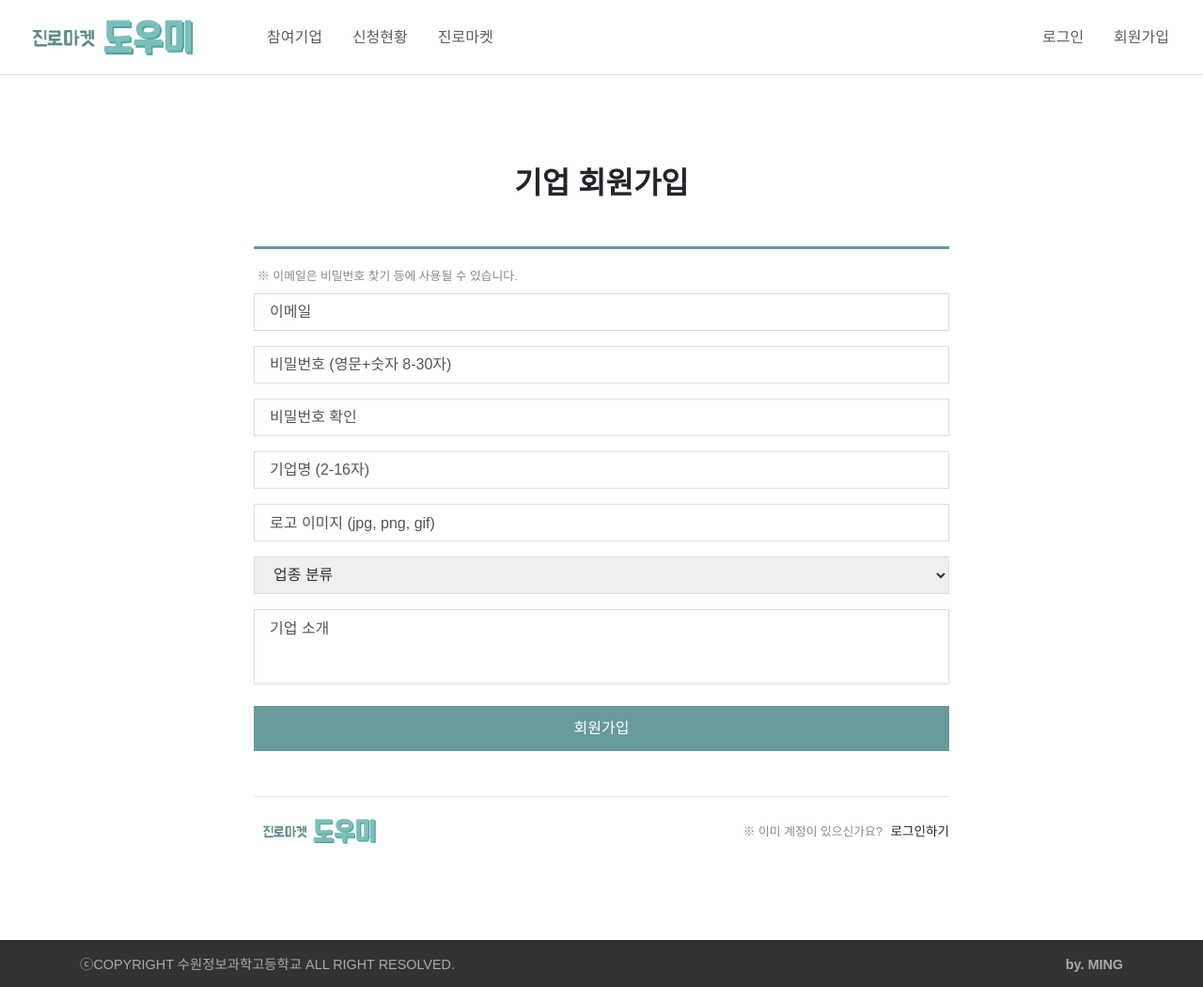
After one commit to mingit55/careermarket-helper, a PHP site: template application/View/signup__company.php in a window 1280 px wide. The commit adds this page. Shown: the whole page at 94% size. Run offline with PHP 8.4, Linux system fonts and the light colour scheme; the template is opened without the code that fills it, so the values that code supplies are empty; style sheets or scripts are compiled from the project's sources; some libraries are stand-ins or nearby versions.

Commit message:
회원가입 디자인 완성

```diff
--- a/application/CareerFair/Router.php
+++ b/application/CareerFair/Router.php
@@ -5,6 +5,7 @@ use Controller\CompanyController;
 use Controller\StudentController;
 
 class Router {
+    static $pages__emptyLayout = [];
     static $pages = [];
     static function __callStatic($name, $args){
         if(strtolower($_SERVER['REQUEST_METHOD']) === $name){
--- a/application/View/layouts/footer.php
+++ b/application/View/layouts/footer.php
@@ -1,4 +1,5 @@
 <!-- 푸터 영역 -->
+<?php if($noLayout == false):?>
 <footer>
     <div class="container py-3">
         <div class="d-between">
@@ -11,6 +12,7 @@
         </div>
     </div>
 </footer>
+<?php endif;?>
 <!-- /푸터 영역 -->
 </div>
     <!-- Scripts -->
--- a/application/View/layouts/header.php
+++ b/application/View/layouts/header.php
@@ -47,17 +47,18 @@
         <form class="login__form" autocomplete="off">
             <div class="login__title mb-5">Welcome to 2020 CAREER MARKET</div>
             <div class="login__input">
-                <input type="email" name="identity" placeholder="E-mail" autocomplete="new-password">
+                <input type="email" name="identity" placeholder="이메일" autocomplete="new-password">
             </div>
             <div class="login__input">
-                <input type="password" name="password" placeholder="Password" autocomplete="new-password">
+                <input type="password" name="password" placeholder="비밀번호" autocomplete="new-password">
             </div>
-            <button class="login__button">Log In</button>
+            <button class="login__button fx-n3">로그인</button>
         </form>
     </div>
     <!-- /Modal__Login -->
 
     <div id="wrap">
+        <?php if($noLayout == false):?>
          <!-- 헤더 영역 -->
         <header>
             <div class="extended-container d-flex align-items-center justify-content-between h-100">
@@ -92,4 +93,5 @@
                 </div>
             </div>
         </header>
+        <?php endif;?>
         <!-- /헤더 영역 -->
--- /dev/null
+++ b/application/View/signup__company.php
@@ -0,0 +1,65 @@
+<div class="reduced-container padding">
+    <div class="mb-5 text-center">
+        <h1 class="fx-6 font-weight-bold">기업 회원가입</h1>
+    </div>
+    <form method="post" class="form__container" autocomplete="false">
+        <div class="form__group">
+            <small class="text-gray ml-1 mb-2 d-inline-block">※ 이메일은 비밀번호 찾기 등에 사용될 수 있습니다.</small>
+            <input type="text" name="email" placeholder="이메일" class="form__control" required>
+        </div>
+        <div class="form__group">
+            <input type="password" name="password" placeholder="비밀번호 (영문+숫자 8-30자)" class="form__control" required>
+        </div>
+        <div class="form__group">
+            <input type="password" name="passconf" placeholder="비밀번호 확인" class="form__control" required>
+        </div>
+        <div class="form__group">
+            <input type="text" name="name" placeholder="기업명 (2-16자)" class="form__control" required>
+        </div>
+        <div class="file__group">
+            <input type="file" id="input__logo" name="logo" class="file__input" required>
+            <label for="input__logo" class="file__label">로고 이미지 (jpg, png, gif)</label>
+        </div>
+        <div class="form__group">
+            <select name="group" class="form__control" required>
+                <option value="">업종 분류</option>
+                <option value="농업, 임업 및 어업">농업, 임업 및 어업</option>
+                <option value="광 업">광 업</option>
+                <option value="제 조 업">제 조 업</option>
+                <option value="전기, 가스, 증기 및 공기 조절 공급업">전기, 가스, 증기 및 공기 조절 공급업</option>
+                <option value="수도, 하수 및 폐기물 처리, 원료 재생업">수도, 하수 및 폐기물 처리, 원료 재생업</option>
+                <option value="건 설 업">건 설 업</option>
+                <option value="도매 및 소매업">도매 및 소매업</option>
+                <option value="운수 및 창고업">운수 및 창고업</option>
+                <option value="숙박 및 음식점업">숙박 및 음식점업</option>
+                <option value="정보통신업">정보통신업</option>
+                <option value="금융 및 보험업">금융 및 보험업</option>
+                <option value="부동산업">부동산업</option>
+                <option value="전문, 과학 및 기술 서비스업">전문, 과학 및 기술 서비스업</option>
+                <option value="사업시설 관리, 사업 지원 및 임대 서비스업">사업시설 관리, 사업 지원 및 임대 서비스업</option>
+                <option value="공공 행정, 국방 및 사회보장 행정">공공 행정, 국방 및 사회보장 행정</option>
+                <option value="교육 서비스업">교육 서비스업</option>
+                <option value="보건업 및 사회복지 서비스업">보건업 및 사회복지 서비스업</option>
+                <option value="예술, 스포츠 및 여가관련 서비스업">예술, 스포츠 및 여가관련 서비스업</option>
+                <option value="협회 및 단체, 수리 및 기타 개인 서비스업">협회 및 단체, 수리 및 기타 개인 서비스업</option>
+                <option value="국제 및 외국기관">국제 및 외국기관</option>
+            </select>
+        </div>
+        <div class="form__group">
+            <textarea name="description" class="form__control" placeholder="기업 소개"></textarea>
+        </div>
+        <div class="form__group">
+            <button class="form__button" type="submit">회원가입</button>
+        </div>
+    </form>
+    <hr class="mt-5 mb-3">
+    <div class="d-between">
+        <a href="/">
+            <img src="/resources/images/logo.svg" alt="진로마켓 도우미" height="40">
+        </a>
+        <div>
+            <small class="text-gray">※ 이미 계정이 있으신가요?</small>
+            <a href="#" class="openable__login fx-n3 ml-1">로그인하기</a>
+        </div>
+    </div>
+</div>
--- a/resources/css/common.css
+++ b/resources/css/common.css
@@ -39,6 +39,11 @@ a, a:hover { text-decoration: none; color: inherit; }
     padding-left: 20px; padding-right: 20px;
     margin: 0 auto;
 }
+.reduced-container {
+    width: 100%; max-width: 780px;
+    padding-left: 20px; padding-right: 20px;
+    margin: 0 auto;
+}
 .icon {
     width: 1em;
     height: 1em;
@@ -54,11 +59,66 @@ a, a:hover { text-decoration: none; color: inherit; }
 
 /* /Common */
 
+/* form */
+
+.form__container {
+    border-top: 3px solid var(--sub);
+    padding-top: 1em;
+}
+
+.form__group { margin-bottom: 1em; }
+
+.form__control {
+    width: 100%;
+    height: 2.5em;
+    padding: 0 1em;
+    border: 1px solid #ddd;
+    outline: none;
+    color: #333;
+}
+.form__control::placeholder { color: #555; }
+textarea.form__control {
+    height: 5em;
+    resize: none;
+    padding: 0.5em 1em;
+}
+textarea.form__control::placeholder {
+    font-size: 1em;
+}
+
+.form__button {
+    background-color: var(--sub);
+    color: #fff;
+    width: 100%;
+    height: 3em;
+    border: none;
+}
+
+.file__group {
+    height: 2.5em;
+    line-height: 2.5em;
+    padding: 0 1em;
+    border: 1px solid #ddd;
+    margin-bottom: 1em;
+    position: relative;
+}
+
+.file__input { display: none;  }
+.file__label {
+    color: #555;
+    position: absolute;
+    width: 100%; height: 100%;
+    left: 0; top: 0;
+    padding-left: 1em;
+}
+
+/* /form */
+
 /* Title */
 .jua { font-family: "JUA", sans-serif; }
 .title {
-    font-size: 2.5em;  font-family: "JUA", sans-serif;
-    color: var(--sub);
+    font-size: 1.8em;
+    font-weight: 900;
 }
 /* /Title */
 
--- a/resources/js/common.js
+++ b/resources/js/common.js
@@ -5,6 +5,12 @@ NodeList.prototype.addEventListener = function(event, callback){
 };
 
 window.addEventListener("load", function(){
+    // 링크 이동
+    let hasLink = document.querySelectorAll("[data-link]");
+    hasLink.addEventListener("click", function(){
+        location.assign(this.dataset.link);
+    });
+
     // 네비게이션 모달
     let openNav = document.querySelector("#open-nav");
     let openableNav = document.querySelectorAll(".openable__nav");
```
Also changed, not shown: application/Controller/CommonController.php (+8 -2 lines), application/View/signup__init.php (+21 -16 lines), application/View/signup__student.php (added, +33 -0 lines), application/helper.php (+6 -1 lines), application/web.php (+7 -1 lines), resources/css/signup__init.css (+28 -13 lines).
